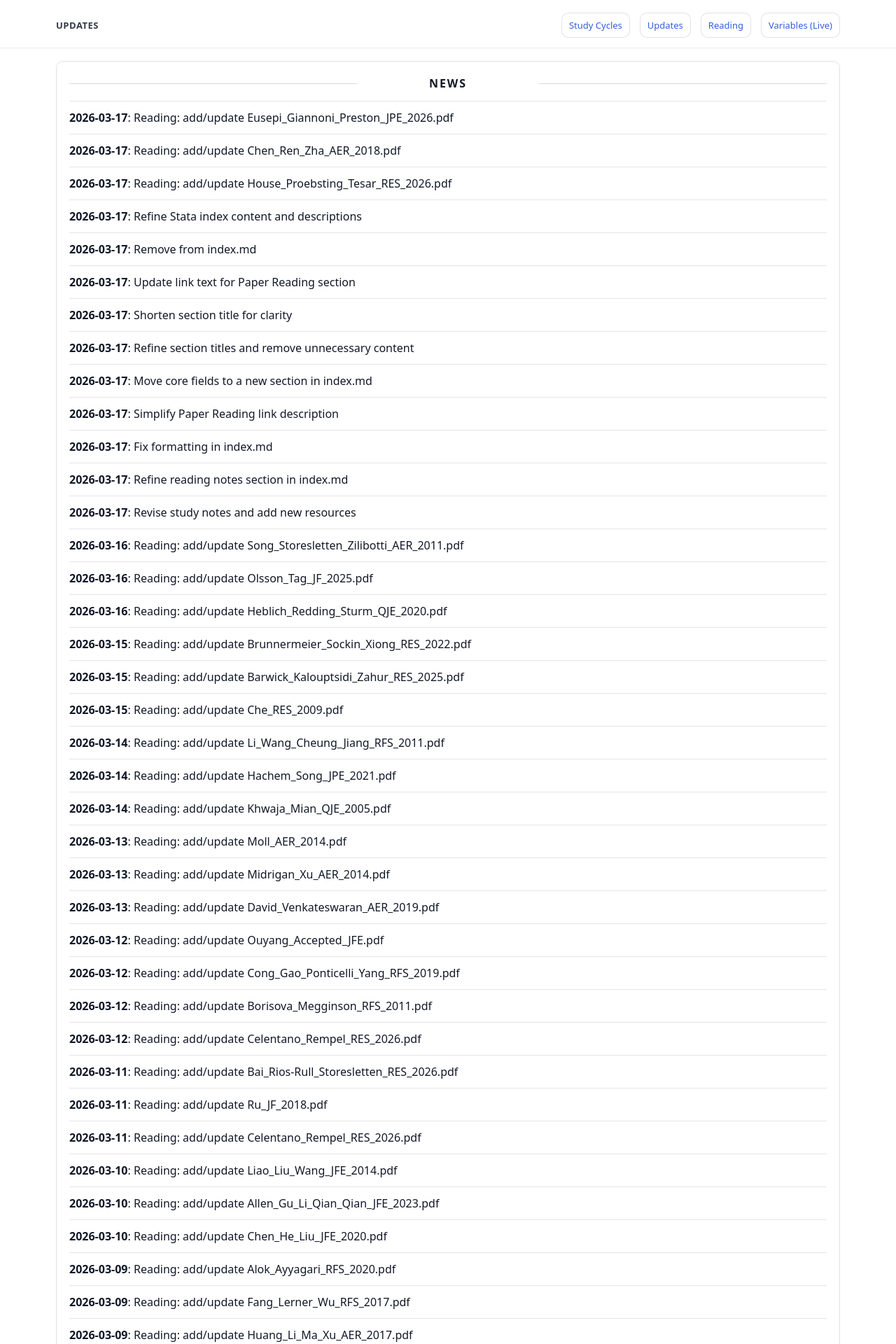
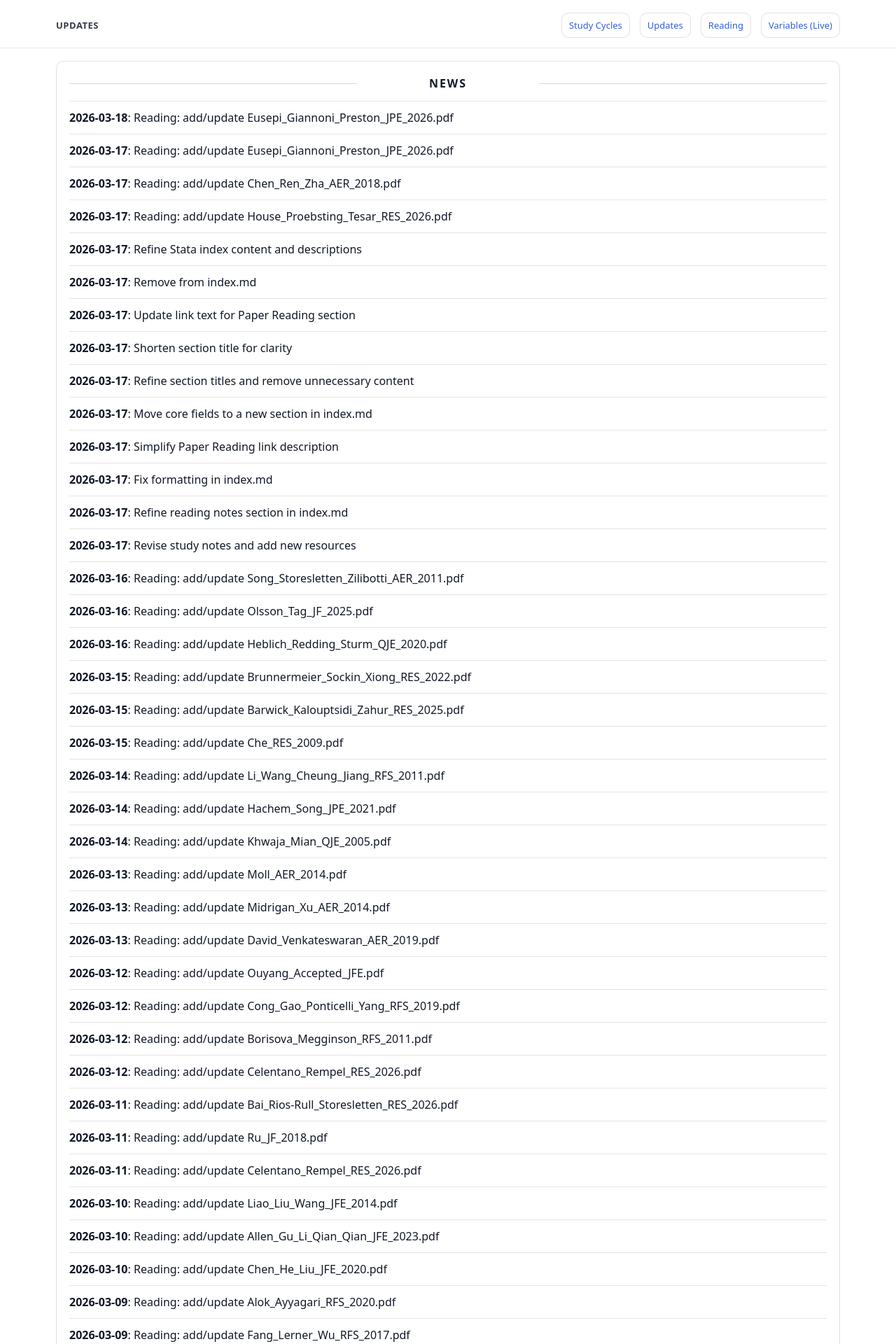
Before and after one commit to yaxinzn/study-archive, a Jekyll site: the page built from updates/index.md, in a window 1280 px wide. Shown: the top 1920 px of the page at 70% size. Built offline with Jekyll 4.4.1, drawn with Linux system fonts in a browser that asks for light colours; some of the changed text lies outside the part shown.

Commit message:
chore: update NEWS feed

```diff
--- a/_data/news.yml
+++ b/_data/news.yml
@@ -1,4 +1,7 @@
 # Auto-generated update history (sorted newest -> oldest). Do not edit manually.
+- ts: "1773828333"
+  date: "2026-03-18"
+  title: "Reading: add/update Eusepi_Giannoni_Preston_JPE_2026.pdf"
 - ts: "1773749029"
   date: "2026-03-17"
   title: "Reading: add/update Eusepi_Giannoni_Preston_JPE_2026.pdf"
```
